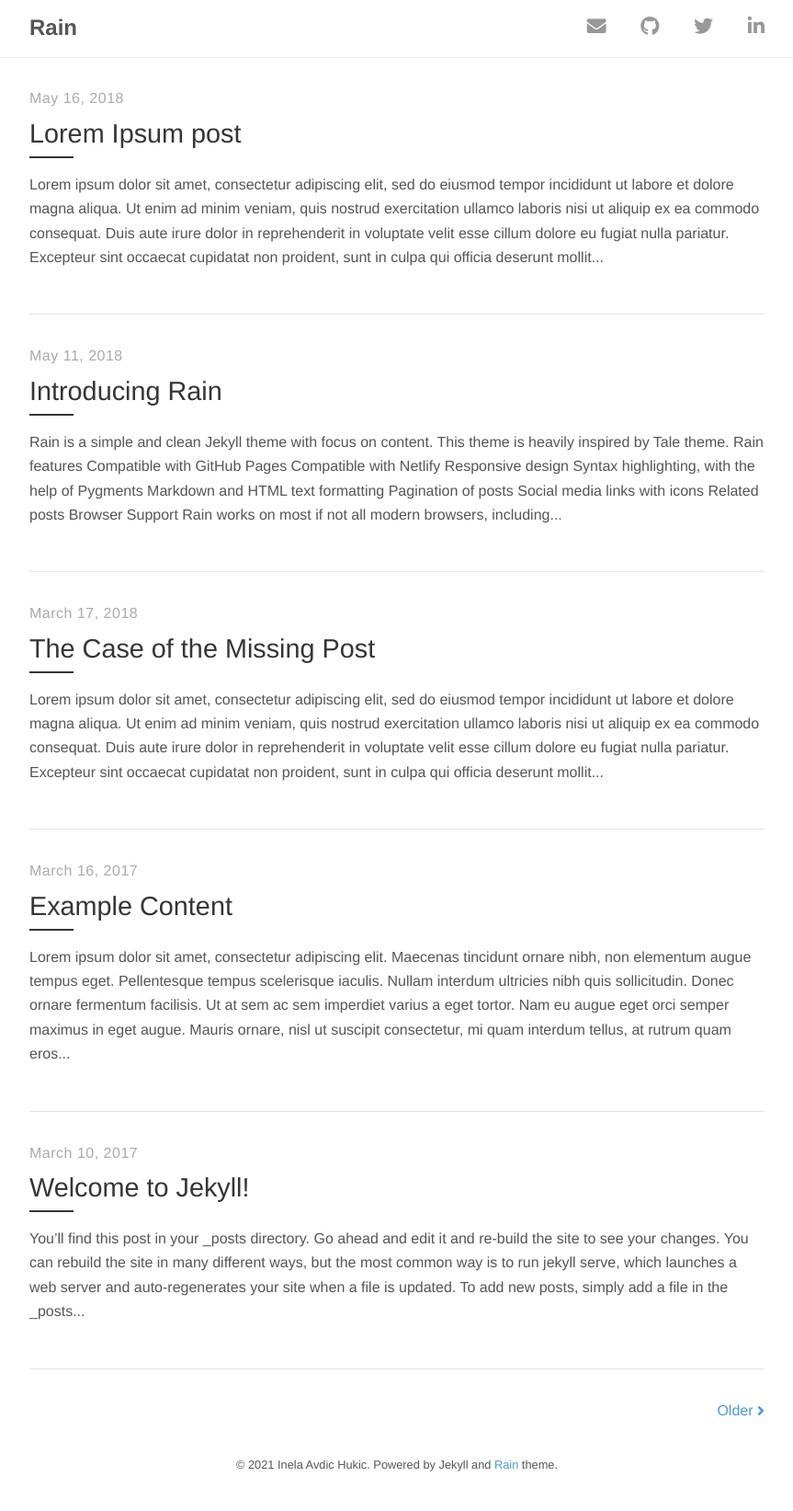
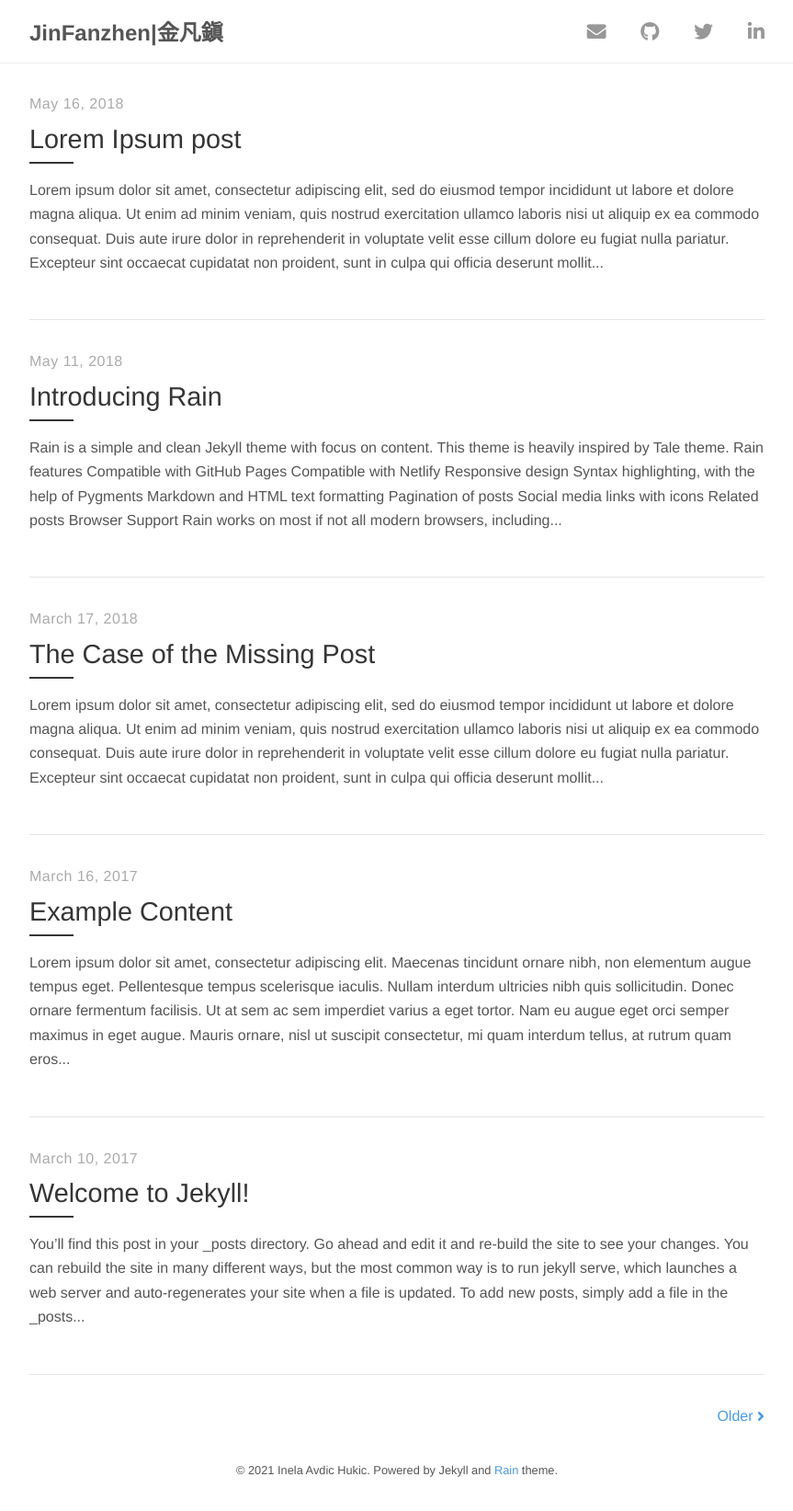
Before and after one commit to inelaah/rain, a Jekyll site: the page built from index.html, in a window 1280 px wide. Shown: the whole page at 92% size, without its empty margins (208-1071 px from the left). Built offline with Jekyll 4.4.1, drawn with Linux system fonts in a browser that asks for light colours; nearby versions of some CDN libraries; the list of posts is cut into pages by our own code.

Commit message:
Update _config.yml

```diff
--- a/_config.yml
+++ b/_config.yml
@@ -1,5 +1,5 @@
 # Site settings
-title:          Rain
+title:          JinFanzhen|金凡鎭
 description:    "Rain is a simple and clean Jekyll theme with focus on content."
 url:            https://github.com/inelaah/rain
 
```
